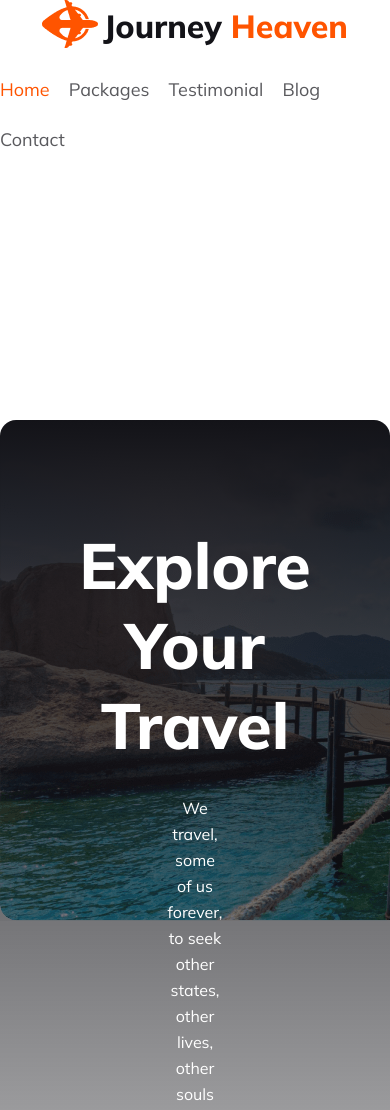
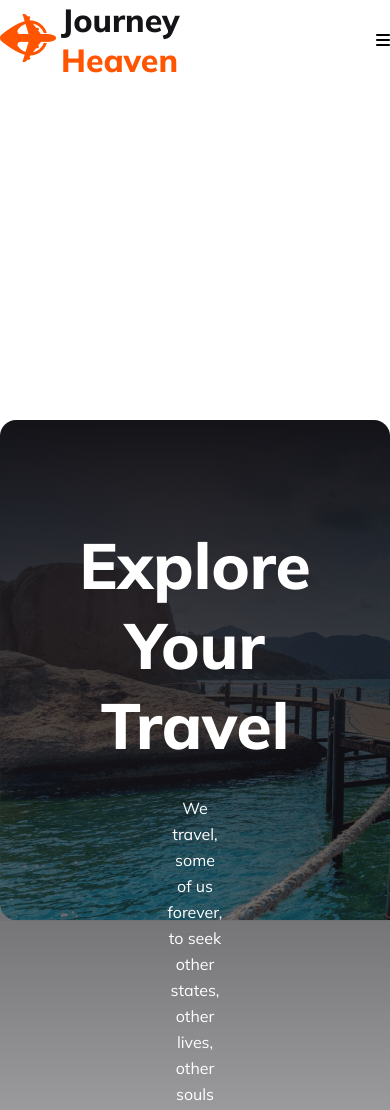
Before and after one commit to FahimTRS/Travel-website-assignment, a plain HTML site: page index.html in a window 390 px wide. Shown: the top 1110 px of the page. Drawn offline with Linux system fonts and the light colour scheme.

Commit message:
finish assignment

```diff
--- a/index.html
+++ b/index.html
@@ -17,13 +17,18 @@
     <header>
       <nav class="nav-section">
         <div class="nav-icon">
-          <div class="main-logo">
-            <div class="logo-img"><img src="./Images/Group 40071 (2).png" alt="" /></div>
-            <div class="logo-tittle">
-              <h2>Journey <span>Heaven</span></h2>
+          <div>
+            <div class="main-logo">
+              <div class="logo-img"><img src="./Images/Group 40071 (2).png" alt="" /></div>
+              <div class="logo-tittle">
+                <h2>Journey <span>Heaven</span></h2>
+              </div>
             </div>
           </div>
+          <div class="hamburger"><i class="fa-solid fa-bars"></i></div>
         </div>
+        <div></div>
+
         <div class="nav-item">
           <ul>
             <li id="list-s">Home</li>
@@ -84,23 +89,34 @@
               <img src="./Images/Rectangle 5.png" alt="" />
               <div class="absolute"><h3 class="text-color">Maldives</h3></div>
             </div>
-            <div class="indonesia"><img src="./Images/Rectangle 8.png" alt="" />
-              <div class="absolute"><h3 class="text-color" >Indonesia</h3></div></div>
+            <div class="indonesia">
+              <img src="./Images/Rectangle 8.png" alt="" />
+              <div class="absolute"><h3 class="text-color">Indonesia</h3></div>
+            </div>
           </div>
           <div class="box-child-2">
-            <div class="srilanka"><img src="./Images/Rectangle 6.png" alt="" />
-              <div class="absolute"><h3 class="text-color">Srilanka</h3></div></div>
-            <div class="america"><img src="./Images/Rectangle 7.png" alt="" />
-              <div class="absolute"><h3 class="text-color">North America</h3></div></div>
-            <div class="kashmir"><img src="./Images/Rectangle 9.png" alt="" />
-              <div class="absolute"><h3 class="text-color">Kashmir</h3></div></div>
+            <div class="srilanka">
+              <img src="./Images/Rectangle 6.png" alt="" />
+              <div class="absolute"><h3 class="text-color">Srilanka</h3></div>
+            </div>
+            <div class="america">
+              <img src="./Images/Rectangle 7.png" alt="" />
+              <div class="absolute"><h3 class="text-color">North America</h3></div>
+            </div>
+            <div class="kashmir">
+              <img src="./Images/Rectangle 9.png" alt="" />
+              <div class="absolute"><h3 class="text-color">Kashmir</h3></div>
+            </div>
           </div>
           <div class="box-child-3">
-            <div class="bangladesh"><img src="./Images/Rectangle 11.png" alt="" />
+            <div class="bangladesh">
+              <img src="./Images/Rectangle 11.png" alt="" />
               <div class="absolute"><h3 class="text-color">Bangladesh</h3></div>
             </div>
-            <div class="bandarban"><img src="./Images/Rectangle 10.png" alt="" />
-              <div class="absolute"><h3 class="text-color">Bandarban</h3></div></div>
+            <div class="bandarban">
+              <img src="./Images/Rectangle 10.png" alt="" />
+              <div class="absolute"><h3 class="text-color">Bandarban</h3></div>
+            </div>
           </div>
         </div>
       </section>
@@ -212,3 +228,6 @@
     </footer>
   </body>
 </html>
+<!-- finish  -->
+
+<!-- mohammad fahim -->
--- a/styles/style.css
+++ b/styles/style.css
@@ -62,6 +62,10 @@ body {
 
 }
 .nav-icon{
+    display: flex;
+    justify-content: space-between;
+    align-items: center;
+    gap: 180px;
 
 }
 
@@ -77,7 +81,7 @@ body {
     list-style: none;
     margin-right: 15px;
 
-    color:  #424247);
+    color:  #424247;
 text-align: center;
 font-size: 18px;
 font-weight: 400;
@@ -86,6 +90,10 @@ font-weight: 400;
 #list-s{
     color: #FF5400;
 
+}
+
+.hamburger{
+    visibility: hidden;
 }
 
 
@@ -619,6 +627,9 @@ hr {
       }
     .banner-section{
         display: block;
+        background-repeat: no-repeat;
+        background-clip: border-box;
+
     }
 
     .perfect-place{
@@ -636,5 +647,13 @@ hr {
         padding-right: 30px;
 
     }
+    .hamburger{
+        visibility: visible;
+
+    }
+    .nav-item{
+        visibility: hidden;
+     }
+
 
 }
```
